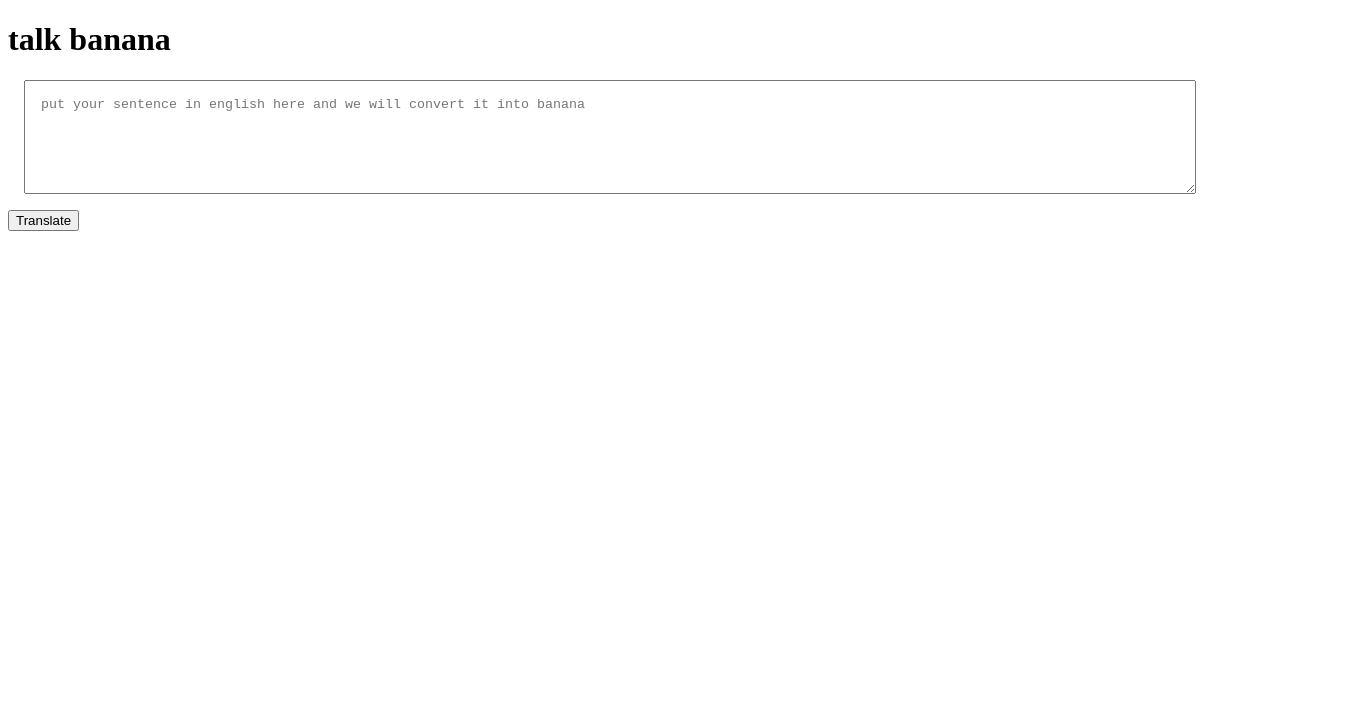
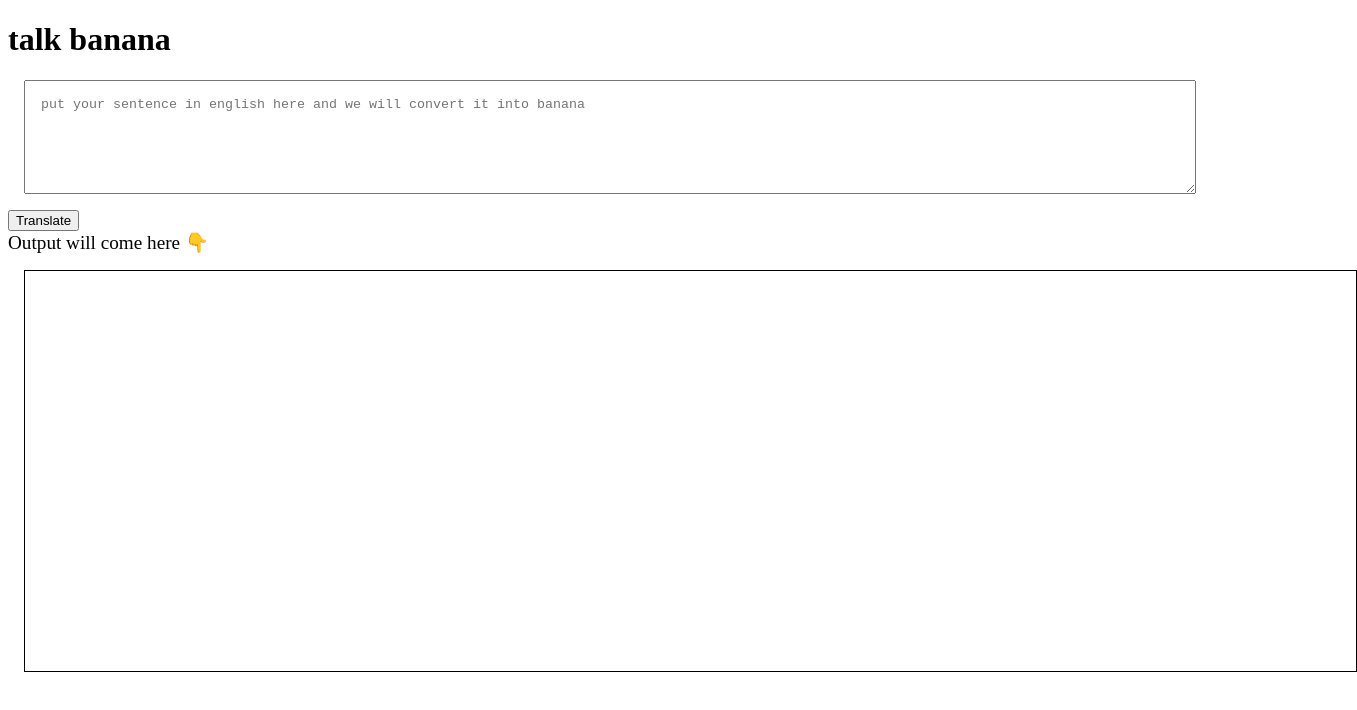
Before and after one commit to OWAIS221B/neogcamp-banana-speak, a plain HTML site: page index.html in a window 1280 px wide. Shown: the whole page, 1357 px wide, since content can reach past the window. Drawn offline with Linux system fonts and the light colour scheme.

Commit message:
input-output processing

```diff
--- a/app.js
+++ b/app.js
@@ -1,12 +1,11 @@
 var btnTranslate = document.querySelector("#btn-translate");
 var txtInput = document.querySelector("#txt-input");
+var outputDiv = document.querySelector("#output");
 
-console.log(txtInput)
 
 function clickHandler() {
 
-    console.log("clicked!");
-    console.log("input", txtInput.value);
-}
+    outputDiv.innerText = "jsjsjsjs " + txtInput.value;
+};
 
 btnTranslate.addEventListener("click", clickHandler)
--- a/index.html
+++ b/index.html
@@ -13,6 +13,14 @@
             margin: 1rem;
             padding: 1rem;
         }
+
+        #output {
+            border: 1px solid black;
+            height: 10vh;
+            width: 80%;
+            margin: 1rem;
+            padding: 10rem;
+        }
     </style>
 </head>
 <body>
@@ -21,7 +29,8 @@
     placeholder="put your sentence in english here and we will convert it into banana"></textarea>
 
     <button id="btn-translate">Translate</button>
-
+    <div style="font-size: larger;"> Output will come here 👇</div>
+    <div id="output"></div>
     <script src="app.js" type="text/javascript"></script>
 </body>
 </html>
```
